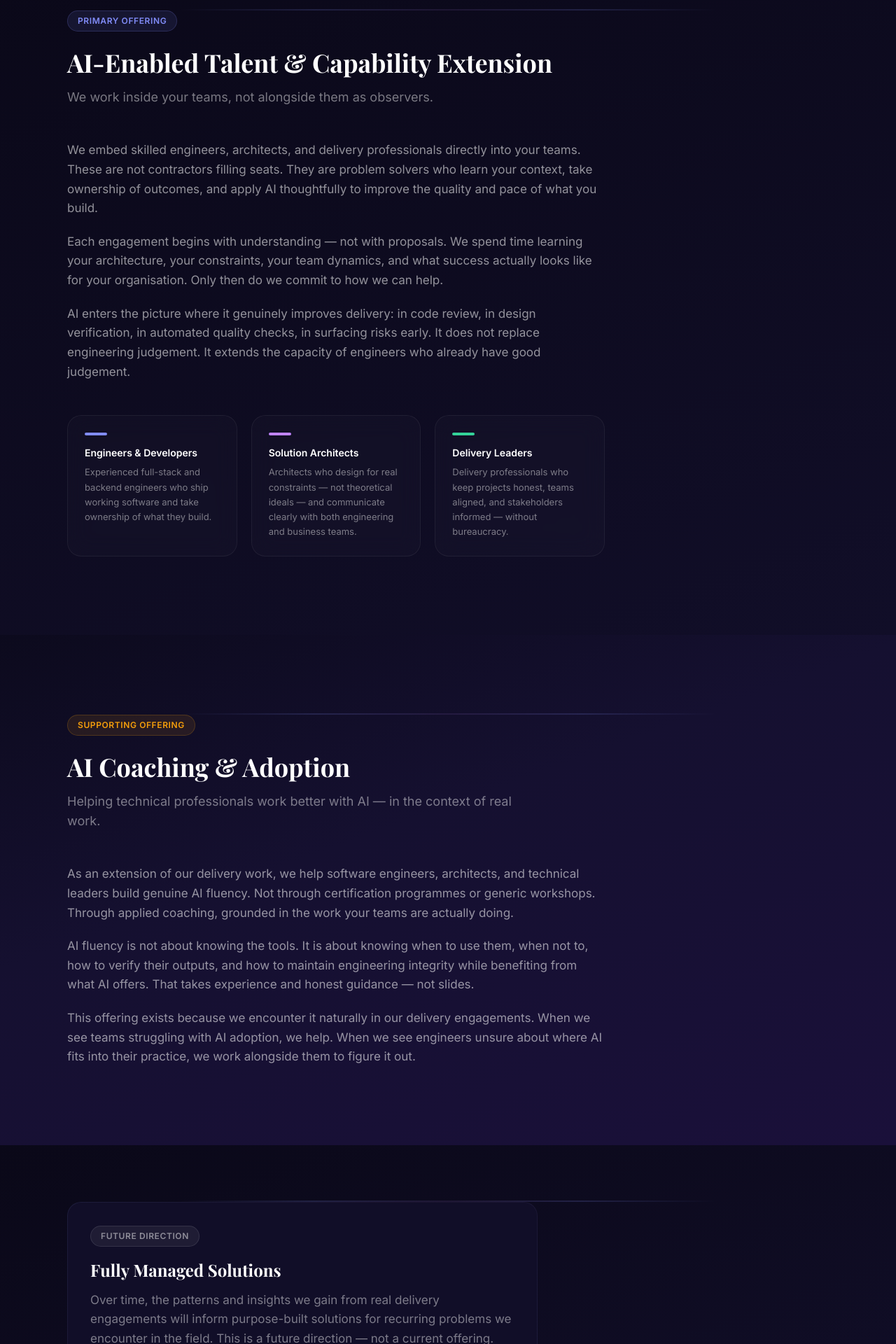
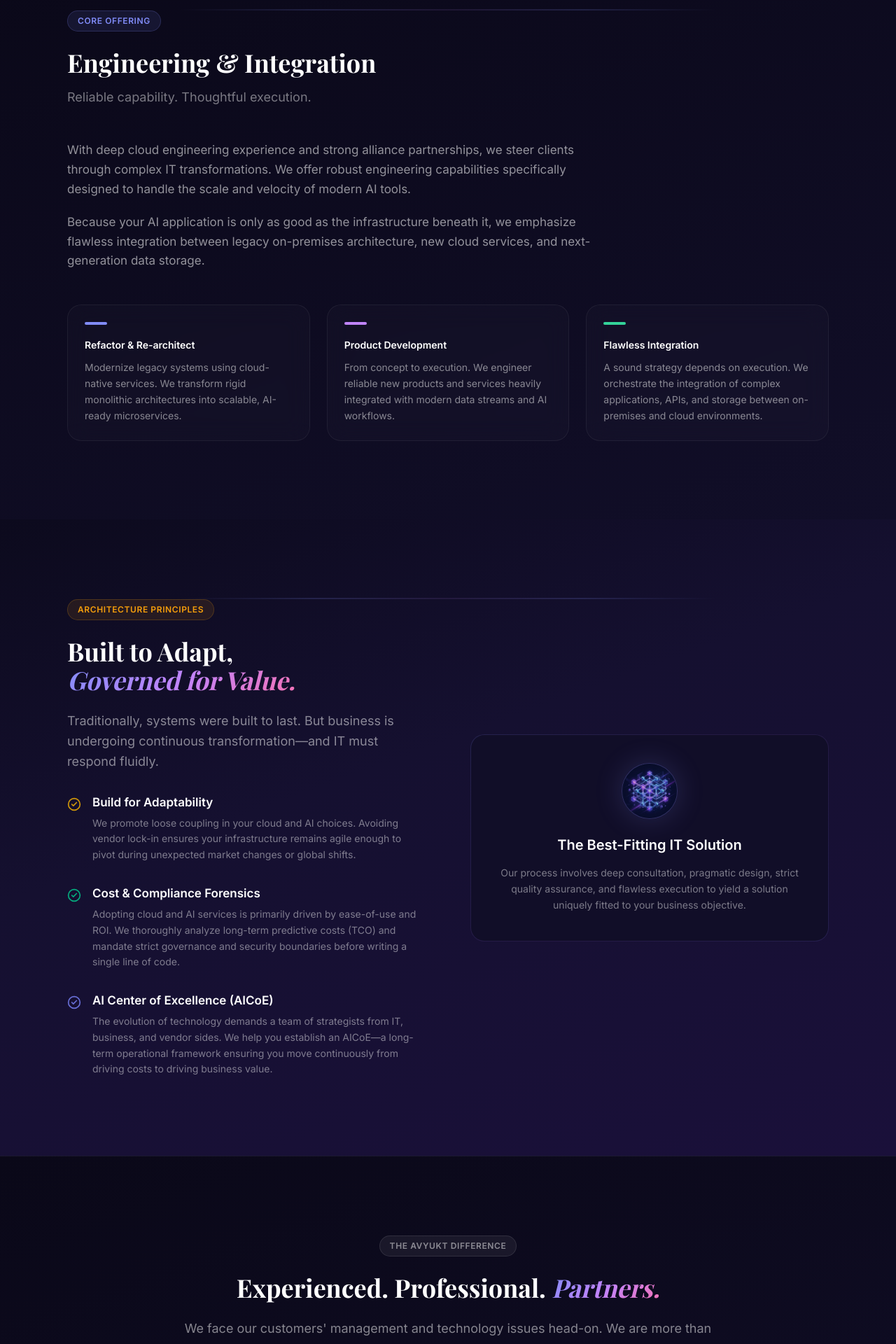
Before and after one commit to sreedhargs89/avyuktaiverse-web, a Next.js app: page /capabilities in a window 1280 px wide. Shown: the part 820-2740 px from the top of the page at 70% size. Built offline with nearby package versions, Linux system fonts and the light colour scheme.

Commit message:
feat: restructure capabilities page based on new business requirements

```diff
--- a/app/capabilities/page.tsx
+++ b/app/capabilities/page.tsx
@@ -4,19 +4,26 @@ import { Container } from "@/components/layout/container";
 import { SectionHeading } from "@/components/ui/section-heading";
 import { Badge } from "@/components/ui/badge";
 import { CtaBanner } from "@/components/home/cta-banner";
+import { CheckCircle2 } from "lucide-react";
 
 export const metadata: Metadata = {
   title: "Capabilities",
-  description: "AI-enabled talent extension, coaching, and adoption for engineering teams. Grounded, practical, and outcome-focused.",
+  description: "Advanced engineering, AI/Cloud integration, and strategic advisory. Building adaptable, high-ROI systems.",
 };
 
 const heroGrad = "linear-gradient(160deg, #0c0a1d 0%, #151030 40%, #1a103a 100%)";
 const darkGrad = "linear-gradient(160deg, #0a0818 0%, #110e28 100%)";
 
-const roles = [
-  { label: "Engineers & Developers", desc: "Experienced full-stack and backend engineers who ship working software and take ownership of what they build.", color: "#818cf8" },
-  { label: "Solution Architects", desc: "Architects who design for real constraints — not theoretical ideals — and communicate clearly with both engineering and business teams.", color: "#c084fc" },
-  { label: "Delivery Leaders", desc: "Delivery professionals who keep projects honest, teams aligned, and stakeholders informed — without bureaucracy.", color: "#34d399" },
+const engineeringCapabilities = [
+  { label: "Refactor & Re-architect", desc: "Modernize legacy systems using cloud-native services. We transform rigid monolithic architectures into scalable, AI-ready microservices.", color: "#818cf8" },
+  { label: "Product Development", desc: "From concept to execution. We engineer reliable new products and services heavily integrated with modern data streams and AI workflows.", color: "#c084fc" },
+  { label: "Flawless Integration", desc: "A sound strategy depends on execution. We orchestrate the integration of complex applications, APIs, and storage between on-premises and cloud environments.", color: "#34d399" },
+];
+
+const teamStrengths = [
+  { label: "Advanced Engineers", desc: "Professionals who possess not just specialized knowledge, but the ability to grasp front-line industry needs and respond efficiently.", color: "#818cf8" },
+  { label: "Extensive Solutions", desc: "Providing multi-domain support across finance, technology, manufacturing, and logistics. Our adaptable expertise spans modern cloud infrastructure, robotics, and AI.", color: "#c084fc" },
+  { label: "Strategic Partnerships", desc: "We act as your true technology partner, delivering services rooted in strong corporate ethics, reliability, and human-to-human connection.", color: "#34d399" },
 ];
 
 export default function CapabilitiesPage() {
@@ -39,10 +46,10 @@ export default function CapabilitiesPage() {
             <div>
               <Badge variant="pulse" className="mb-6">Capabilities</Badge>
               <h1 className="font-serif font-bold text-white mb-5" style={{ fontSize: "clamp(2.4rem, 6vw, 4rem)" }}>
-                What we bring to{" "}<span className="gradient-text italic">your teams.</span>
+                Engineering for a{" "}<span className="gradient-text italic">shifting landscape.</span>
               </h1>
-              <p className="text-lg text-white/50 leading-relaxed">
-                Capabilities at Avyukt AIverse are defined by what we can actually do — and the outcomes we take responsibility for.
+              <p className="text-lg text-white/50 leading-relaxed max-w-lg">
+                We deliver advanced engineering, seamless cloud integration, and the strategic foresight needed to keep your business adaptable and highly competitive.
               </p>
             </div>
             <div className="hidden lg:flex justify-center">
@@ -56,59 +63,114 @@ export default function CapabilitiesPage() {
         </Container>
       </section>
 
-      <section className="relative py-20 lg:py-28" id="talent-extension" style={{ background: darkGrad }}>
+      {/* Engineering & Integration Section */}
+      <section className="relative py-20 lg:py-28" id="engineering" style={{ background: darkGrad }}>
         <div className="section-divider absolute top-0 left-0 right-0" />
         <Container>
-          <div className="max-w-3xl">
-            <Badge variant="default" className="mb-6">Primary Offering</Badge>
-            <SectionHeading title="AI-Enabled Talent & Capability Extension" subtitle="We work inside your teams, not alongside them as observers." dark />
-            <div className="space-y-5 text-white/55 leading-relaxed mb-12">
-              <p>We embed skilled engineers, architects, and delivery professionals directly into your teams. These are not contractors filling seats. They are problem solvers who learn your context, take ownership of outcomes, and apply AI thoughtfully to improve the quality and pace of what you build.</p>
-              <p>Each engagement begins with understanding — not with proposals. We spend time learning your architecture, your constraints, your team dynamics, and what success actually looks like for your organisation. Only then do we commit to how we can help.</p>
-              <p>AI enters the picture where it genuinely improves delivery: in code review, in design verification, in automated quality checks, in surfacing risks early. It does not replace engineering judgement. It extends the capacity of engineers who already have good judgement.</p>
+          <div className="max-w-3xl mb-12">
+            <Badge variant="default" className="mb-6">Core Offering</Badge>
+            <SectionHeading title="Engineering & Integration" subtitle="Reliable capability. Thoughtful execution." dark />
+            <div className="space-y-5 text-white/55 leading-relaxed">
+              <p>With deep cloud engineering experience and strong alliance partnerships, we steer clients through complex IT transformations. We offer robust engineering capabilities specifically designed to handle the scale and velocity of modern AI tools.</p>
+              <p>Because your AI application is only as good as the infrastructure beneath it, we emphasize flawless integration between legacy on-premises architecture, new cloud services, and next-generation data storage.</p>
             </div>
-            <div className="grid grid-cols-1 sm:grid-cols-3 gap-5">
-              {roles.map((item, i) => (
-                <div key={item.label} className="glass-card p-6 reveal" style={{ transitionDelay: `${i * 0.1}s` }}>
-                  <div className="w-8 h-1 rounded-full mb-4" style={{ background: item.color }} />
-                  <h4 className="font-sans font-semibold text-white mb-2 text-sm">{item.label}</h4>
-                  <p className="text-[13px] text-white/45 leading-relaxed">{item.desc}</p>
+          </div>
+          <div className="grid grid-cols-1 sm:grid-cols-3 gap-6">
+            {engineeringCapabilities.map((item, i) => (
+              <div key={item.label} className="glass-card p-6 reveal" style={{ transitionDelay: `${i * 0.1}s` }}>
+                <div className="w-8 h-1 rounded-full mb-5" style={{ background: item.color }} />
+                <h4 className="font-sans font-semibold text-white mb-3 text-sm">{item.label}</h4>
+                <p className="text-[14px] text-white/50 leading-relaxed">{item.desc}</p>
+              </div>
+            ))}
+          </div>
+        </Container>
+      </section>
+
+      {/* Pillars / Philosophy Section */}
+      <section className="relative py-20 lg:py-28 overflow-hidden" id="philosophy" style={{ background: heroGrad }}>
+        <div className="section-divider absolute top-0 left-0 right-0" />
+        <Container className="relative z-10">
+          <div className="grid grid-cols-1 lg:grid-cols-2 gap-16 items-center">
+            <div className="reveal">
+              <Badge variant="amber" className="mb-6">Architecture Principles</Badge>
+              <h2 className="text-3xl lg:text-4xl font-serif font-medium text-white mb-6 leading-tight">
+                Built to Adapt, <br /><span className="gradient-text italic">Governed for Value.</span>
+              </h2>
+              <p className="text-white/50 leading-relaxed mb-8 text-lg">
+                Traditionally, systems were built to last. But business is undergoing continuous transformation—and IT must respond fluidly.
+              </p>
+
+              <div className="space-y-8">
+                <div className="flex gap-4">
+                  <div className="mt-1"><CheckCircle2 size={20} className="text-amber-400 opacity-80" /></div>
+                  <div>
+                    <h4 className="text-white font-sans font-semibold mb-2">Build for Adaptability</h4>
+                    <p className="text-white/45 text-sm leading-relaxed">We promote loose coupling in your cloud and AI choices. Avoiding vendor lock-in ensures your infrastructure remains agile enough to pivot during unexpected market changes or global shifts.</p>
+                  </div>
                 </div>
-              ))}
+                <div className="flex gap-4">
+                  <div className="mt-1"><CheckCircle2 size={20} className="text-emerald-400 opacity-80" /></div>
+                  <div>
+                    <h4 className="text-white font-sans font-semibold mb-2">Cost & Compliance Forensics</h4>
+                    <p className="text-white/45 text-sm leading-relaxed">Adopting cloud and AI services is primarily driven by ease-of-use and ROI. We thoroughly analyze long-term predictive costs (TCO) and mandate strict governance and security boundaries before writing a single line of code.</p>
+                  </div>
+                </div>
+                <div className="flex gap-4">
+                  <div className="mt-1"><CheckCircle2 size={20} className="text-indigo-400 opacity-80" /></div>
+                  <div>
+                    <h4 className="text-white font-sans font-semibold mb-2">AI Center of Excellence (AICoE)</h4>
+                    <p className="text-white/45 text-sm leading-relaxed">The evolution of technology demands a team of strategists from IT, business, and vendor sides. We help you establish an AICoE—a long-term operational framework ensuring you move continuously from driving costs to driving business value.</p>
+                  </div>
+                </div>
+              </div>
+            </div>
+
+            <div className="reveal hidden lg:block" style={{ transitionDelay: "0.2s" }}>
+              <div className="gradient-border-card">
+                <div className="gradient-border-card-inner p-10 flex flex-col items-center text-center">
+                  <div className="w-20 h-20 rounded-full mb-6 flex items-center justify-center relative shadow-[0_0_40px_rgba(129,140,248,0.2)]" style={{ background: "rgba(129,140,248,0.1)", border: "1px solid rgba(129,140,248,0.2)" }}>
+                    <Image src="/ai-art.png" alt="Excellence" width={80} height={80} className="rounded-full opacity-80" />
+                  </div>
+                  <h3 className="text-xl font-serif font-bold text-white mb-4">The Best-Fitting IT Solution</h3>
+                  <p className="text-white/45 text-sm leading-relaxed">
+                    Our process involves deep consultation, pragmatic design, strict quality assurance, and flawless execution to yield a solution uniquely fitted to your business objective.
+                  </p>
+                </div>
+              </div>
             </div>
           </div>
         </Container>
       </section>
 
-      <section className="relative py-20 lg:py-28" id="coaching" style={{ background: heroGrad }}>
-        <div className="section-divider absolute top-0 left-0 right-0" />
+      {/* The Team / Professionalism Section */}
+      <section className="relative py-20 lg:py-28 border-t border-white/[0.05]" id="team" style={{ background: darkGrad }}>
         <Container>
-          <div className="max-w-3xl">
-            <Badge variant="amber" className="mb-6">Supporting Offering</Badge>
-            <SectionHeading title="AI Coaching & Adoption" subtitle="Helping technical professionals work better with AI — in the context of real work." dark />
-            <div className="space-y-5 text-white/55 leading-relaxed">
-              <p>As an extension of our delivery work, we help software engineers, architects, and technical leaders build genuine AI fluency. Not through certification programmes or generic workshops. Through applied coaching, grounded in the work your teams are actually doing.</p>
-              <p>AI fluency is not about knowing the tools. It is about knowing when to use them, when not to, how to verify their outputs, and how to maintain engineering integrity while benefiting from what AI offers. That takes experience and honest guidance — not slides.</p>
-              <p>This offering exists because we encounter it naturally in our delivery engagements. When we see teams struggling with AI adoption, we help. When we see engineers unsure about where AI fits into their practice, we work alongside them to figure it out.</p>
-            </div>
+          <div className="text-center max-w-3xl mx-auto mb-16 reveal">
+            <Badge variant="muted" className="mb-6">The Avyukt Difference</Badge>
+            <h2 className="text-3xl lg:text-4xl font-serif font-medium text-white mb-6">
+              Experienced. Professional. <span className="gradient-text italic">Partners.</span>
+            </h2>
+            <p className="text-white/50 text-lg leading-relaxed">
+              We face our customers&apos; management and technology issues head-on. We are more than just contractors; we are partners providing solutions based on human capability and precise technological application.
+            </p>
+          </div>
+
+          <div className="grid grid-cols-1 md:grid-cols-3 gap-6">
+            {teamStrengths.map((item, i) => (
+              <div key={item.label} className="glass-card p-8 reveal flex flex-col text-center items-center" style={{ transitionDelay: `${i * 0.15}s` }}>
+                 <div className="w-12 h-12 rounded-full flex items-center justify-center mb-6" style={{ background: `rgba(255,255,255,0.03)`, border: `1px solid ${item.color}40` }}>
+                    <div className="w-2 h-2 rounded-full shadow-[0_0_10px_currentColor]" style={{ backgroundColor: item.color, color: item.color }} />
+                 </div>
+                 <h4 className="font-sans font-semibold text-white mb-3">{item.label}</h4>
+                 <p className="text-sm text-white/50 leading-relaxed">{item.desc}</p>
+              </div>
+            ))}
           </div>
         </Container>
       </section>
 
-      <section className="relative py-16 lg:py-20" style={{ background: darkGrad }}>
-        <div className="section-divider absolute top-0 left-0 right-0" />
-        <Container>
-          <div className="max-w-2xl gradient-border-card reveal">
-            <div className="gradient-border-card-inner p-8">
-              <Badge variant="muted" className="mb-5">Future Direction</Badge>
-              <h2 className="text-2xl font-serif font-bold text-white mb-4">Fully Managed Solutions</h2>
-              <p className="text-white/45 leading-relaxed">Over time, the patterns and insights we gain from real delivery engagements will inform purpose-built solutions for recurring problems we encounter in the field. This is a future direction — not a current offering. When it arrives, it will be grounded in actual experience, not speculation.</p>
-            </div>
-          </div>
-        </Container>
-      </section>
-
-      <CtaBanner title="Let's talk about your situation." subtitle="We start every conversation by listening. Tell us what you are dealing with, and we will tell you honestly whether we can help." />
+      <CtaBanner title="Let's talk about your situation." subtitle="Contact our specialized team today to learn how our engineering capability and strategic alignment can drive your business forward." />
     </>
   );
 }
```
